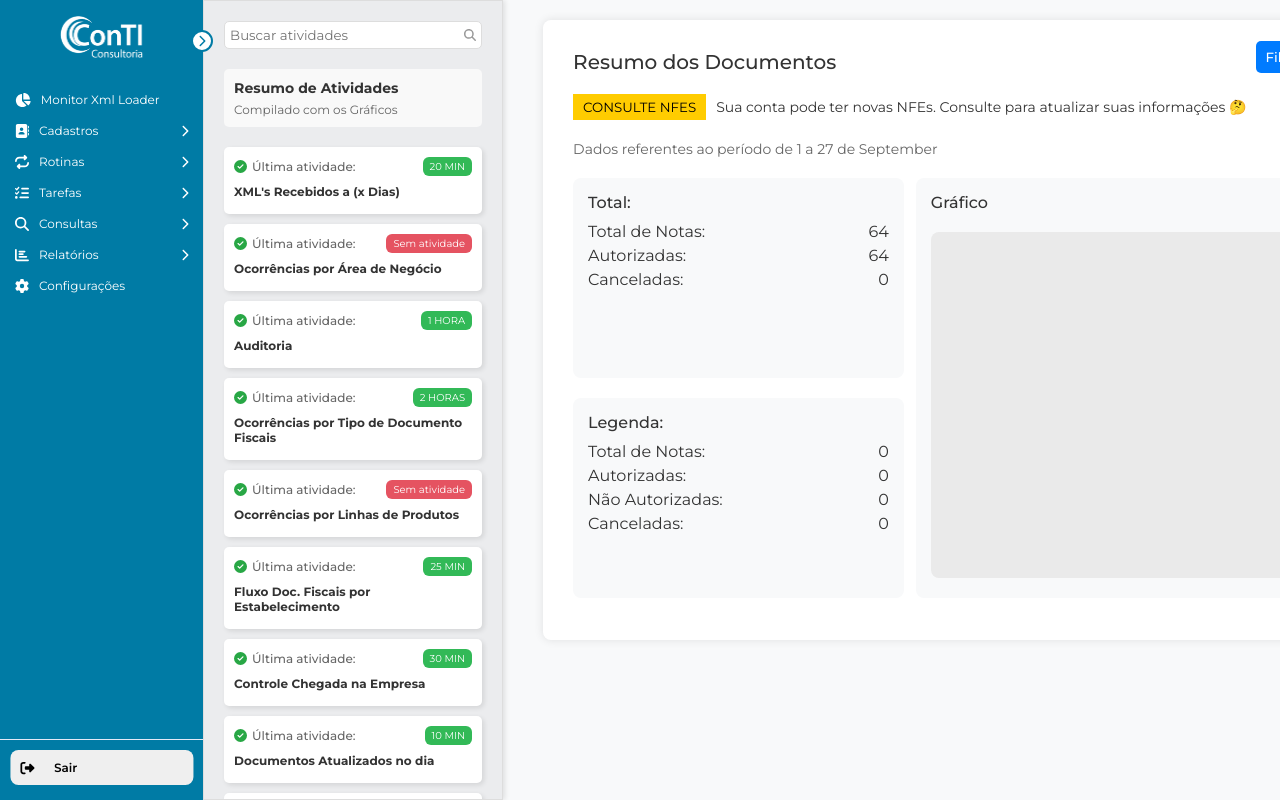
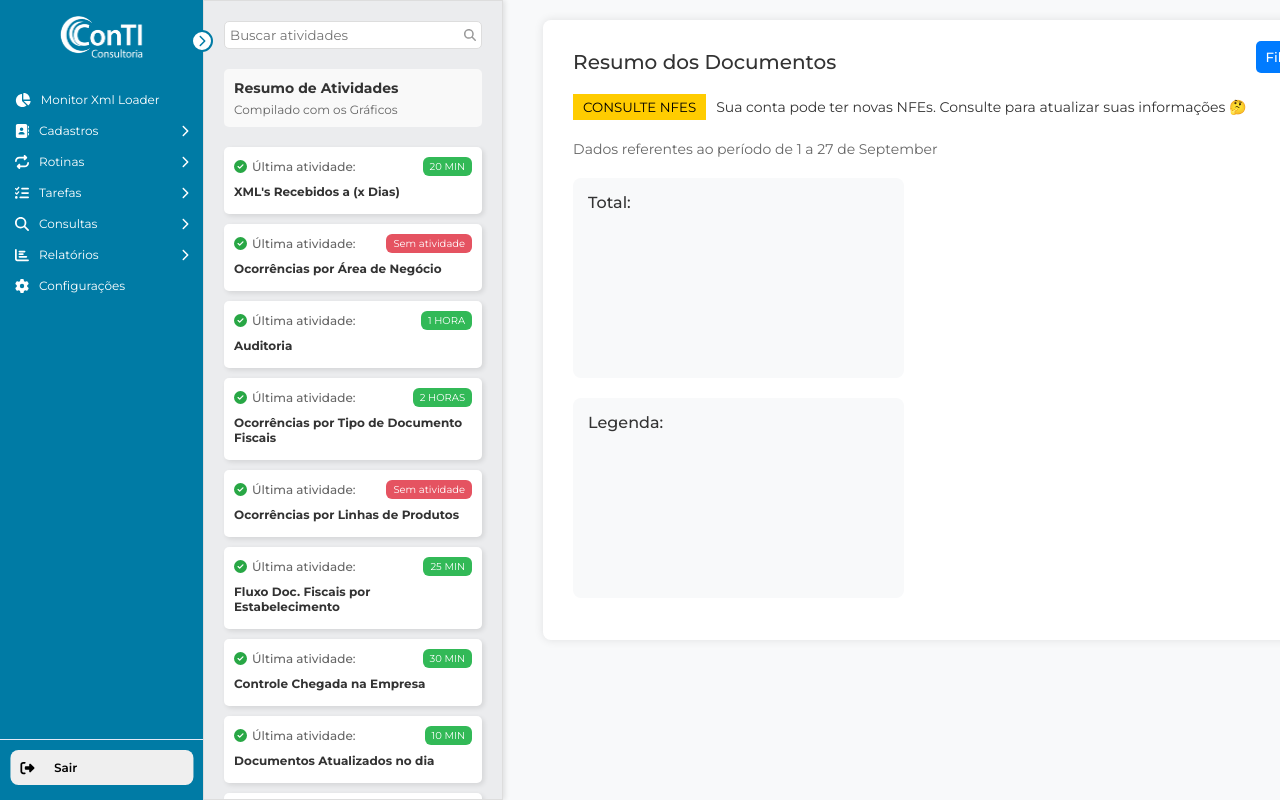
Before and after one commit to hudtadeu/xmlloader-web, a React (Create React App) app: page / in a window 1280 px wide. Shown: the top 800 px of the page. Built offline with nearby package versions, Linux system fonts and the light colour scheme.

Commit message:
Atualização

```diff
--- a/src/components/menu/dashboard/Dashboard.js
+++ b/src/components/menu/dashboard/Dashboard.js
@@ -2,14 +2,162 @@ import React, { useState } from 'react';
 import Sidebar from '../sidebar/Sidebar';
 import { FontAwesomeIcon } from '@fortawesome/react-fontawesome';
 import { faTimes } from '@fortawesome/free-solid-svg-icons';
+import Chart from 'react-apexcharts';
 import './styleDashboard.css';
+
+const commonOptions = {
+  chart: {
+    type: 'pie',
+    toolbar: {
+      show: false,
+    },
+    dropShadow: {
+      enabled: true,
+      top: 5,
+      left: 5,
+      blur: 5,
+      opacity: 0.2,
+    },
+  },
+  plotOptions: {
+    pie: {
+      dataLabels: {
+        offset: -5,
+        style: {
+          colors: ['#FFF']
+        },
+      },
+      donut: {
+        size: '73%',
+        labels: {
+          show: false,
+        },
+      },
+    },
+  },
+  labels: [],
+  responsive: [{
+    breakpoint: 480,
+    options: {
+      chart: {
+        width: 200,
+      },
+      legend: {
+        position: 'bottom',
+        horizontalAlign: 'center',
+      },
+    },
+  }],
+  legend: {
+    show: false,
+  },
+  grid: {
+    padding: {
+      bottom: 1,
+    },
+  },
+  fill: {
+    type: 'solid',
+  },
+  stroke: {
+    show: false,
+  },
+  dataLabels: {
+    enabled: true,
+    formatter: (val, opts) => {
+      return val.toFixed(1) + '%';
+    },
+    style: {
+      fontSize: '14px',
+      fontWeight: 'bold',
+      colors: ['#fff'],
+    },
+  },
+};
+
+const data = [
+  {
+    series: [70, 22, 28, 45],
+    options: {
+      ...commonOptions,
+      labels: ['Até 1 dia', 'Até 3 dias', 'Até 7 dias', 'Acima 7 dias'],
+      colors: ['#375a7f', '#00a65a', '#f39c12', '#dd4b39'],
+    },
+    title: "XML's Recebidos a (x Dias)"
+  },
+  {
+    series: [34, 23, 3],
+    options: {
+      ...commonOptions,
+      labels: ['Fiscal', 'Suprimentos', 'PCP'],
+      colors: ['#375a7f', '#00a65a', '#f39c12'],
+    },
+    title: "Ocorrências por Área de Negócio"
+  },
+  {
+    series: [23, 16, 9, 9, 15, 9, 17],
+    options: {
+      ...commonOptions,
+      labels: ['Falta Pedido Compra', 'Aprovação', 'Diferença Valor', 'Diferença Quantidade', 'Conversao Un. Medida', 'Falta Ordem Produção', 'Cadastro ERP Datasul'],
+      colors: ['#375a7f', '#00a65a', '#f39c12', '#dd4b39', '#00c0ef', '#f39c12', '#8a8f98'],
+    },
+    title: "Auditoria"
+  },
+  {
+    series: [180, 120, 45],
+    options: {
+      ...commonOptions,
+      labels: ['Nfe', 'CTe', 'NFs'],
+      colors: ['#375a7f', '#00a65a', '#f39c12'],
+    },
+    title: "Ocorrências por Tipo de Doctos Fiscais"
+  },
+  {
+    series: [66, 20, 10, 14, 3, 24],
+    options: {
+      ...commonOptions,
+      labels: ['Matéria Prima', 'Uso e Consumo', 'Aplicação Direta', 'Manutenção', 'Facility', 'Embalagens'],
+      colors: ['#375a7f', '#00a65a', '#f39c12', '#dd4b39', '#00c0ef', '#8a8f98'],
+    },
+    title: "Ocorrências por Linhas de Produtos"
+  },
+  {
+    series: [80, 35, 60],
+    options: {
+      ...commonOptions,
+      labels: ['Contagem', 'Betim', 'Curitiba'],
+      colors: ['#375a7f', '#00a65a', '#f39c12'],
+    },
+    title: "Fluxo Doc. Fiscais por Estabelecimento"
+  },
+  {
+    series: [80, 12, 20],
+    options: {
+      ...commonOptions,
+      labels: ['Em Trânsito', 'Na Empresa', 'Dentro da Fábrica'],
+      colors: ['#375a7f', '#00a65a', '#f39c12'],
+    },
+    title: "Controle Chegada na Empresa"
+  },
+  {
+    series: [80, 12, 20],
+    options: {
+      ...commonOptions,
+      labels: ['Nfe', 'CTe', 'NFSe'],
+      colors: ['#375a7f', '#00a65a', '#f39c12'],
+    },
+    title: "Documentos Atualizados no Dia"
+  },
+];
 
 const Dashboard = () => {
   const [dashboardTitle, setDashboardTitle] = useState('');
   const [isModalOpen, setIsModalOpen] = useState(false);
+  const [selectedChart, setSelectedChart] = useState(null);
 
   const handleChartClick = (chartIndex, chartTitle) => {
     setDashboardTitle(chartTitle);
+    setSelectedChart(chartIndex);
   };
 
   const openModal = () => {
@@ -18,6 +166,39 @@ const Dashboard = () => {
 
   const closeModal = () => {
     setIsModalOpen(false);
+  };
+
+  const renderSummaryDetails = () => {
+    if (selectedChart !== null) {
+      const total = data[selectedChart].series.reduce((acc, val) => acc + val, 0);
+      return (
+        <>
+          <div className="summary-item">
+            <span>Total de Documentos:</span>
+            <span>{total}</span>
+          </div>
+          {data[selectedChart].series.map((value, index) => (
+            <div key={index} className="summary-item">
+              <span>{data[selectedChart].options.labels[index]}:</span>
+              <span>{value}</span>
+            </div>
+          ))}
+        </>
+      );
+    }
+    return null;
+  };
+
+  const renderLegendDetails = () => {
+    if (selectedChart !== null) {
+      return data[selectedChart].options.labels.map((label, index) => (
+        <div key={index} className="summary-item">
+          <span style={{ backgroundColor: data[selectedChart].options.colors[index], padding: '0 5px', marginRight: '5px' }}></span>
+          <span>{label}</span>
+        </div>
+      ));
+    }
+    return null;
   };
 
   return (
@@ -53,53 +234,29 @@ const Dashboard = () => {
               <div className="summary-section">
                 <h3>Total:</h3>
                 <div className="summary-details">
-                  <div className="summary-item">
-                    <span>Total de Notas:</span>
-                    <span>64</span>
-                  </div>
-                  <div className="summary-item">
-                    <span>Autorizadas:</span>
-                    <span>64</span>
-                  </div>
-                  <div className="summary-item">
-                    <span>Canceladas:</span>
-                    <span>0</span>
-                  </div>
+                  {renderSummaryDetails()}
                 </div>
               </div>
               <div className="summary-section">
                 <h3>Legenda:</h3>
                 <div className="summary-details">
-                  <div className="summary-item">
-                    <span>Total de Notas:</span>
-                    <span>0</span>
-                  </div>
-                  <div className="summary-item">
-                    <span>Autorizadas:</span>
-                    <span>0</span>
-                  </div>
-                  <div className="summary-item">
-                    <span>Não Autorizadas:</span>
-                    <span>0</span>
-                  </div>
-                  <div className="summary-item">
-                    <span>Canceladas:</span>
-                    <span>0</span>
-                  </div>
+                  {renderLegendDetails()}
                 </div>
               </div>
             </div>
-            <div className="summary-section division-notes">
-              <h3>Gráfico</h3>
-              <div className="chart-placeholder">
-                {/* Chart content here */}
+            {selectedChart !== null && (
+              <div className="summary-section division-notes">
+                <h3>Gráfico:</h3>
+                <div className="chart-placeholder">
+                  <Chart
+                    options={data[selectedChart].options}
+                    series={data[selectedChart].series}
+                    type="pie"
+                    width="100%"
+                  />
+                </div>
               </div>
-              <div className="note-summary">
-                <div className="note-item"></div>
-                <div className="note-item"></div>
-                <div className="note-item total"></div>
-              </div>
-            </div>
+            )}
           </div>
         </div>
         <div className="content-placeholder">
--- a/src/components/menu/dashboard/styleDashboard.css
+++ b/src/components/menu/dashboard/styleDashboard.css
@@ -141,6 +141,7 @@ body {
   height: 420px;
 }
 
+
 .summary-section h3 {
   font-size: 16px;
   font-weight: 500;
@@ -156,14 +157,13 @@ body {
   display: flex;
   justify-content: space-between;
   margin-bottom: 5px;
+  font-size: 14px;
 }
 
 .chart-placeholder {
   height: 350px;
   background-color: #eaeaea;
   border-radius: 8px;
-  margin-top: 10px;
-  margin-bottom: -10px;
 }
 
 .note-summary {
```
